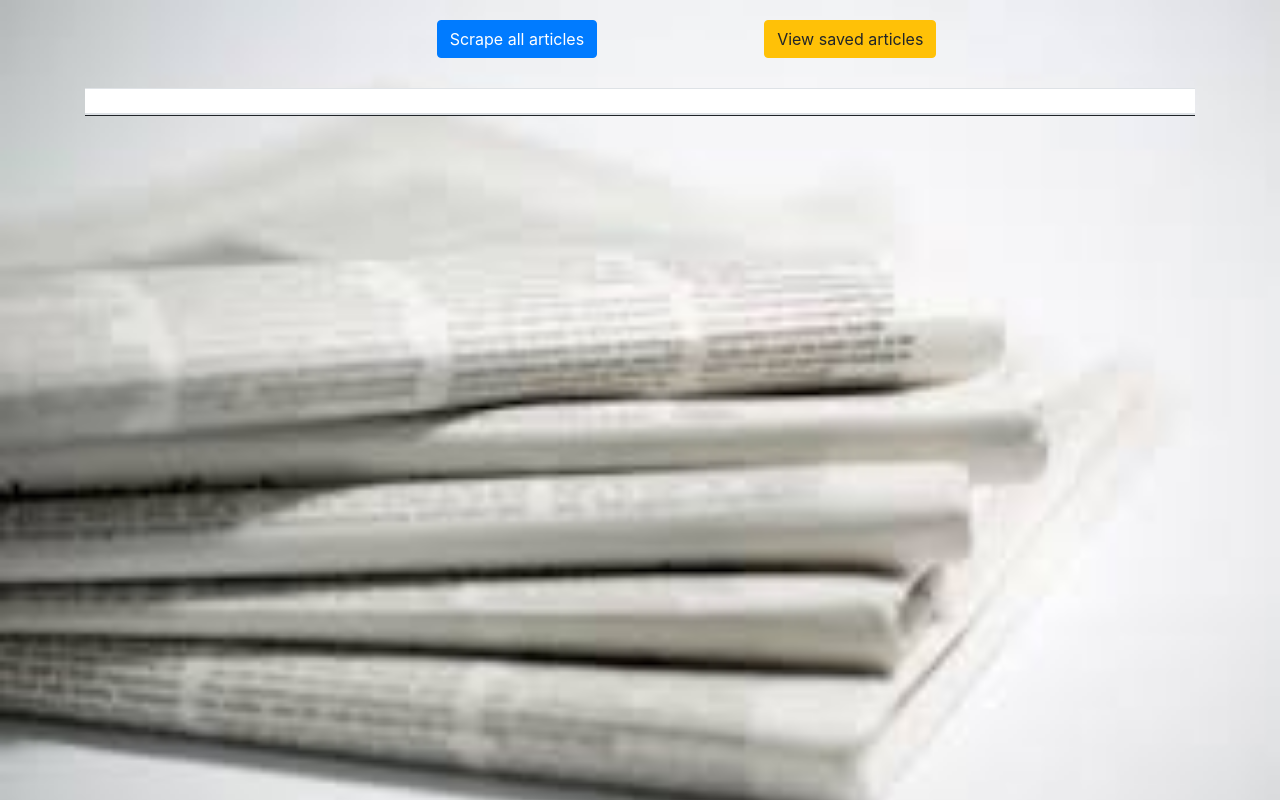
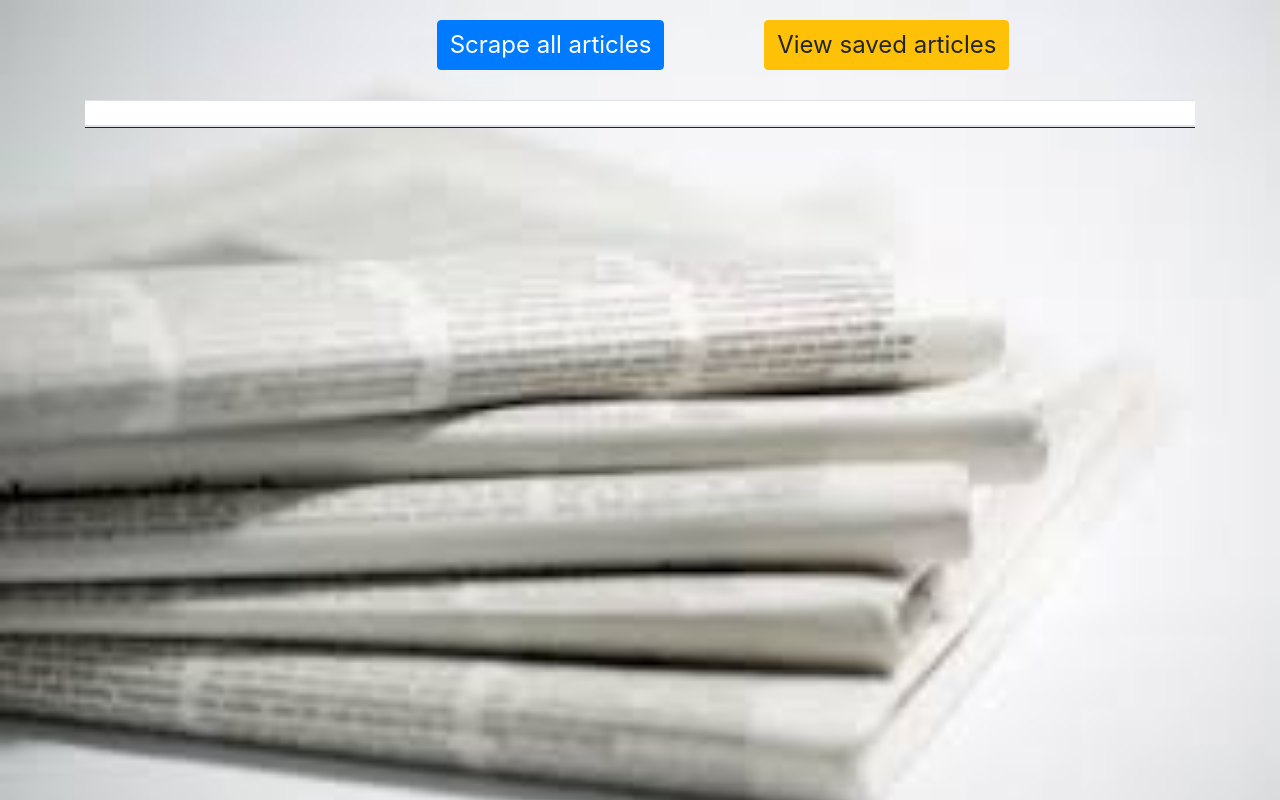
Before and after one commit to gistewart/News-Scraper, a website: page public/index.html in a window 1280 px wide. Drawn offline with nearby package versions, Linux system fonts and the light colour scheme.

Commit message:
change font size for Scrape and View buttons

```diff
--- a/public/css/style.css
+++ b/public/css/style.css
@@ -1,13 +1,3 @@
-/* body {
-  background-image: url("../images/newspaper.jpeg");
-  background-repeat: no-repeat;
-  background-size: contain;
-  background-position: center;
-  height: 100vh;
-  min-width: 1024px;
-  width: 100%;
-} */
-
 #newspaper-image {
   /* Set rules to fill background */
   min-height: 100%;
@@ -36,6 +26,11 @@
   margin-bottom: 30px;
 }
 
+#scrape-articles,
+#saved-articles {
+  font-size: 24px;
+}
+
 h6 {
   font-size: 14px;
 }
```
